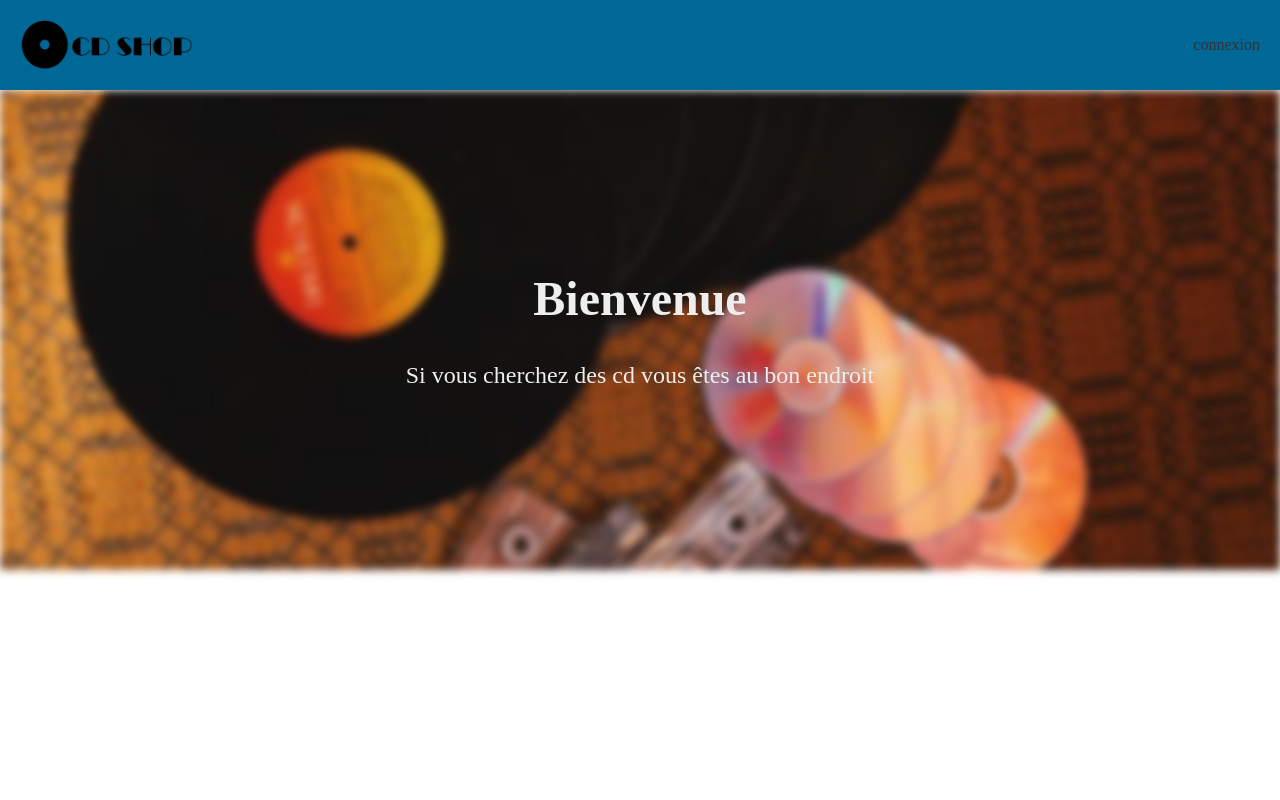
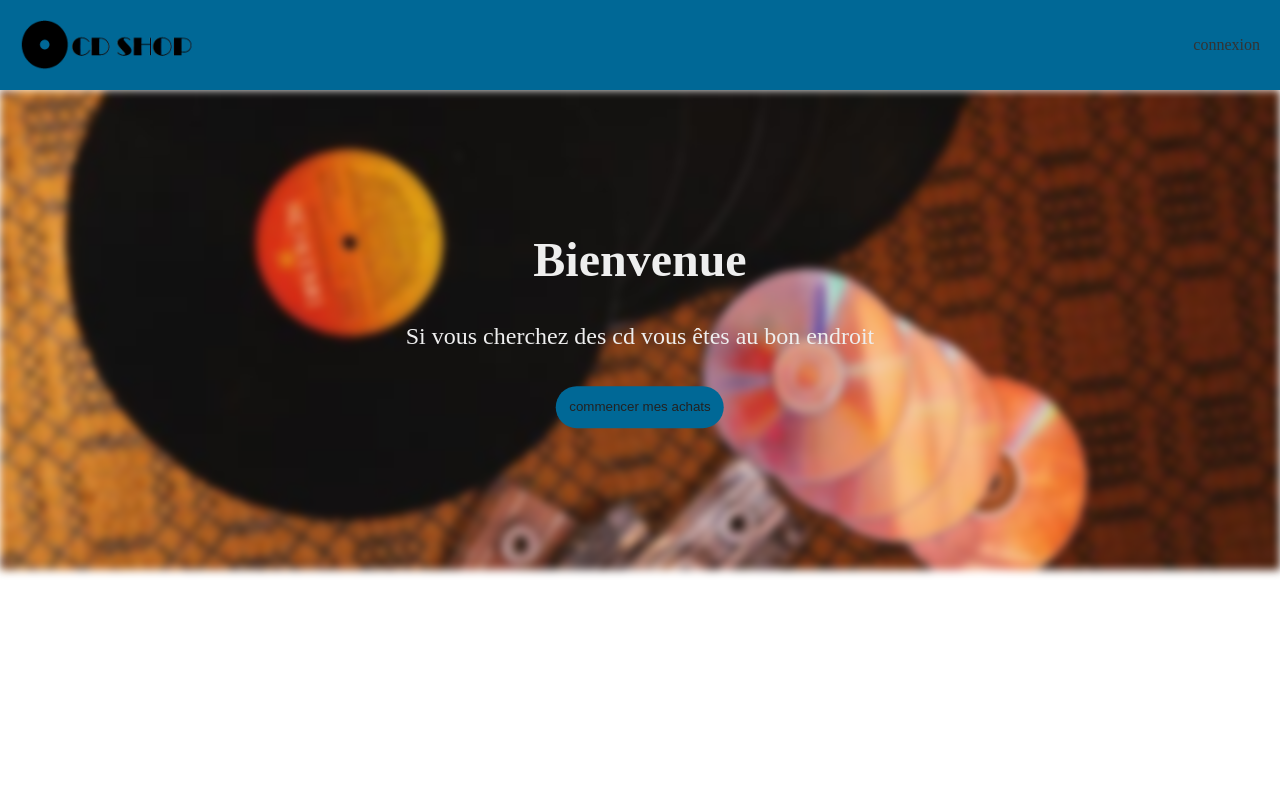
Before and after one commit to montbordino/site-de-vente-de-cd-en-php, a PHP site: page / in a window 1280 px wide. Run offline with PHP 8.4, Linux system fonts and the light colour scheme.

Commit message:
changement de remiseZero.scss

```diff
--- a/index.php
+++ b/index.php
@@ -23,6 +23,8 @@ include_once('src/php/header.php');
             <h1>Bienvenue</h1>
             <br> <br>
             <p>Si vous cherchez des cd vous êtes au bon endroit</p>
+            <br> <br>
+            <a href="shop.php"><button> commencer mes achats </button></a>
         </div>
     </div>
 </body>
--- a/public/scss/header.css
+++ b/public/scss/header.css
@@ -1,12 +1,14 @@
 * {
   margin: 0;
   padding: 0;
+  color: #222;
 }
 
 ul {
   list-style: none;
 }
-ul a {
+
+a {
   text-decoration: none;
 }
 
--- a/public/scss/index.css
+++ b/public/scss/index.css
@@ -1,12 +1,14 @@
 * {
   margin: 0;
   padding: 0;
+  color: #222;
 }
 
 ul {
   list-style: none;
 }
-ul a {
+
+a {
   text-decoration: none;
 }
 
@@ -29,6 +31,7 @@ ul a {
   top: 50%;
   left: 50%;
   transform: translate(-50%, -50%);
+  text-align: center;
 }
 .sous-header .contenu h1 {
   color: #eee;
@@ -41,4 +44,16 @@ ul a {
   text-align: center;
 }
 
+button {
+  padding: 1em;
+  background-color: #006896;
+  border-radius: 2em;
+  border: none;
+  margin: auto;
+  cursor: pointer;
+}
+button:hover {
+  background: #008bc9;
+}
+
 /*# sourceMappingURL=index.css.map */
--- a/public/scss/index.scss
+++ b/public/scss/index.scss
@@ -23,6 +23,7 @@
     top: 50%;
     left: 50%;
     transform: translate(-50%, -50%);
+    text-align: center;
 
     h1 {
       color: $blanc;
@@ -36,5 +37,17 @@
       text-align: center;
     }
   }
+}
 
+button {
+  padding: 1em;
+  background-color: $bleu;
+  border-radius: 2em;
+  border: none;
+  margin: auto;
+  cursor: pointer;
+
+  &:hover {
+    background: lighten($bleu, 10%);
+  }
 }
--- a/public/scss/remiseZero.scss
+++ b/public/scss/remiseZero.scss
@@ -3,12 +3,13 @@
 *{
   margin: 0;
   padding: 0;
+  color: #222;
 }
 
 ul{
   list-style: none;
+}
 
-  a {
-    text-decoration: none;
-  }
+a {
+  text-decoration: none;
 }
```
Also changed, not shown: 2 other files.
